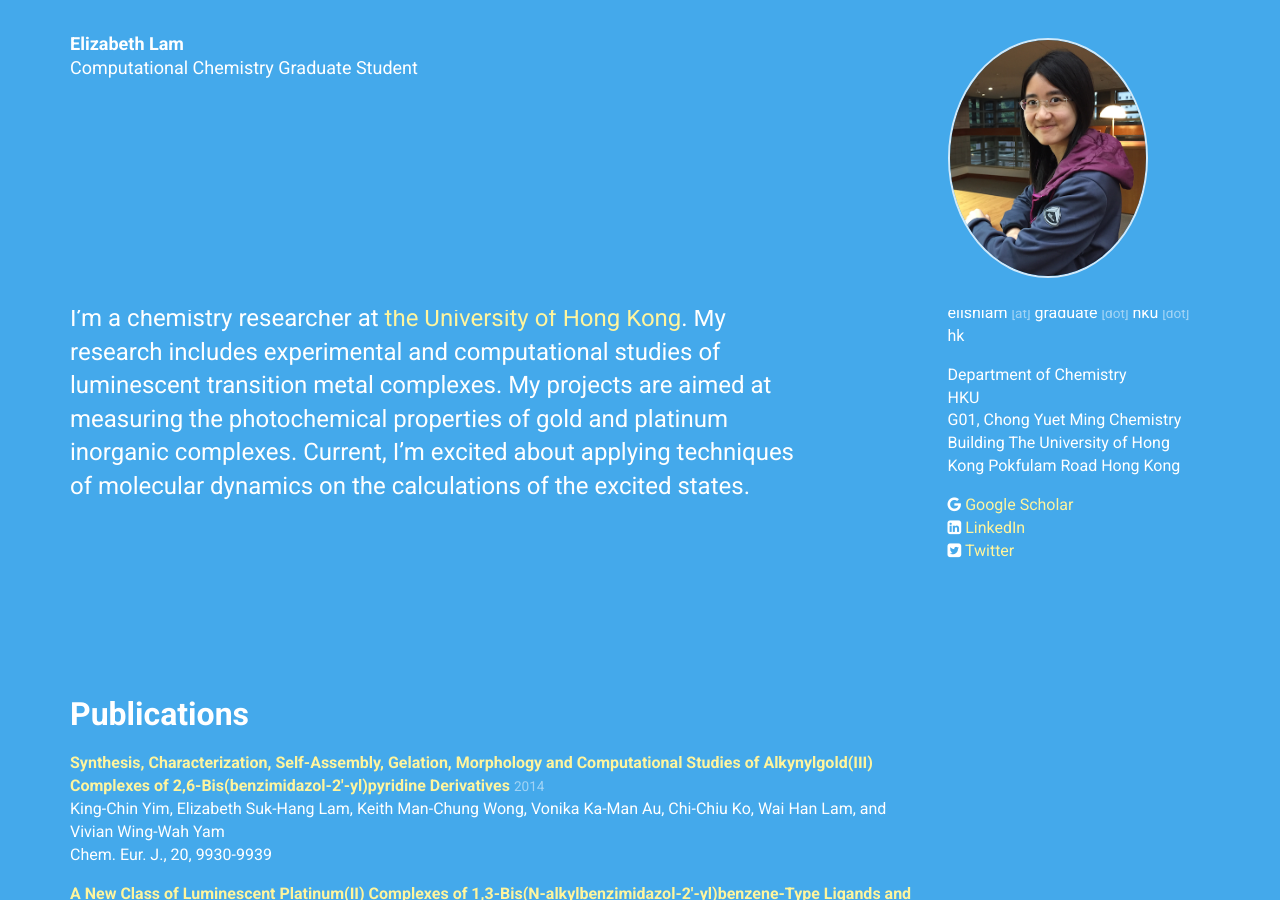
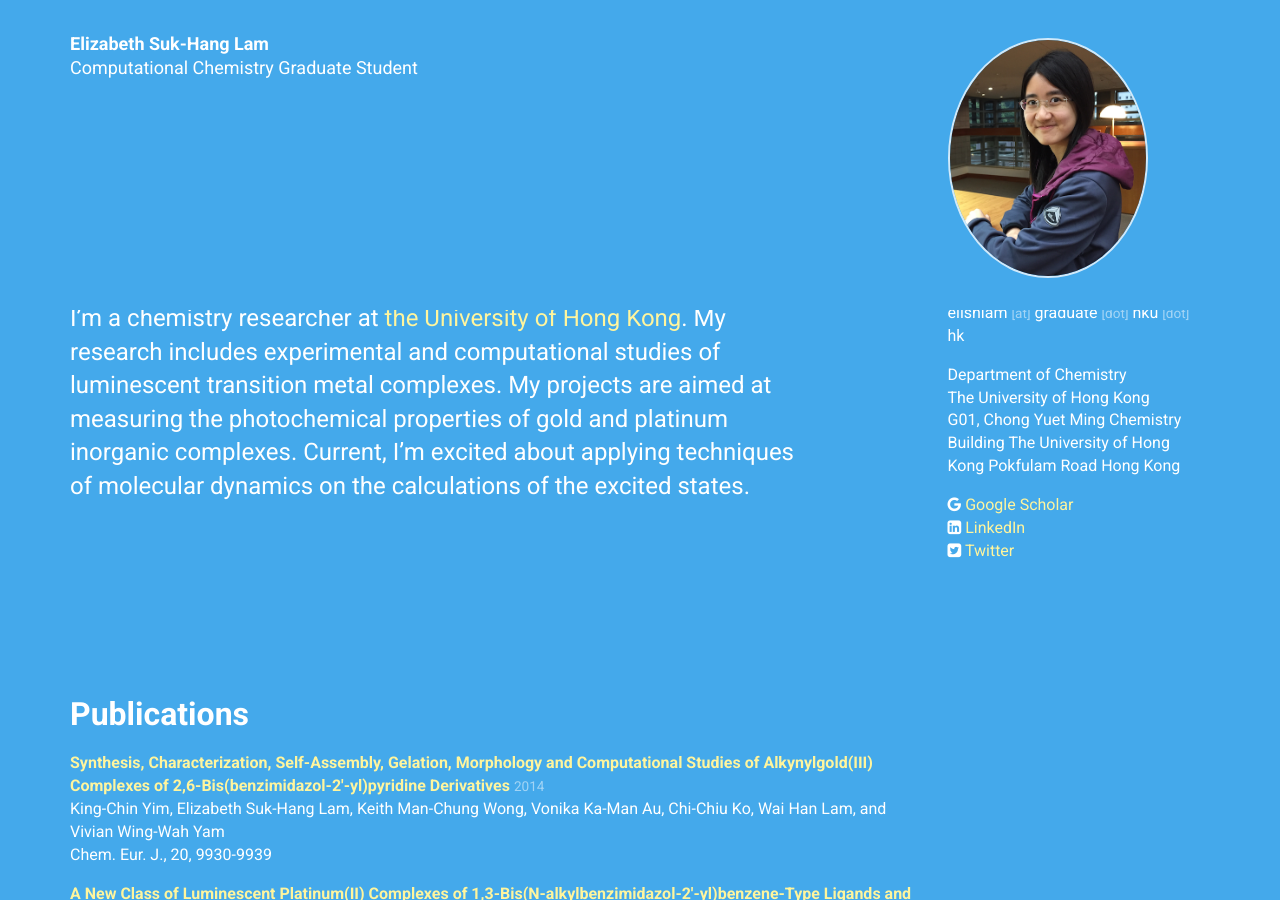
Before and after one commit to elilam/elilam.github.io, a Jekyll site: the page built from index.html, in a window 1280 px wide and 900 px high. Built offline with Jekyll 4.4.1, drawn with Linux system fonts in a browser that asks for light colours; nearby versions of some CDN libraries.

```diff
--- a/_data/personal.yml
+++ b/_data/personal.yml
@@ -1,4 +1,4 @@
-name: Elizabeth Lam
+name: Elizabeth Suk-Hang Lam
 
 label: Computational Chemistry Graduate Student
 
@@ -10,7 +10,7 @@ phone: (+852) 6909 5438
 
 department: Department of Chemistry
 
-institution: HKU
+institution: The University of Hong Kong
 
 mailing_address: >
   G01, Chong Yuet Ming Chemistry Building
```
